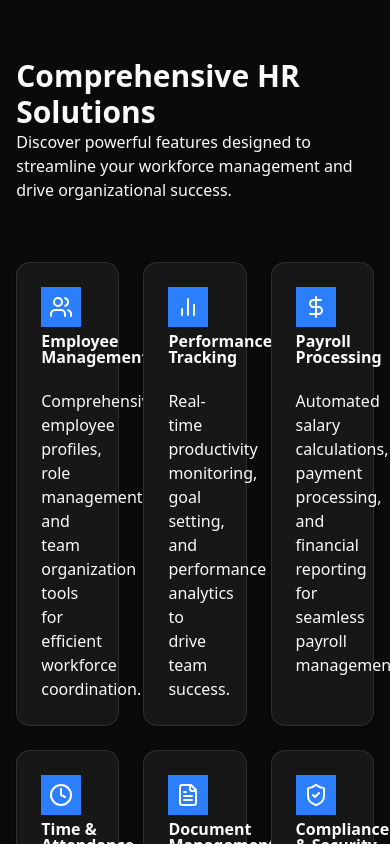
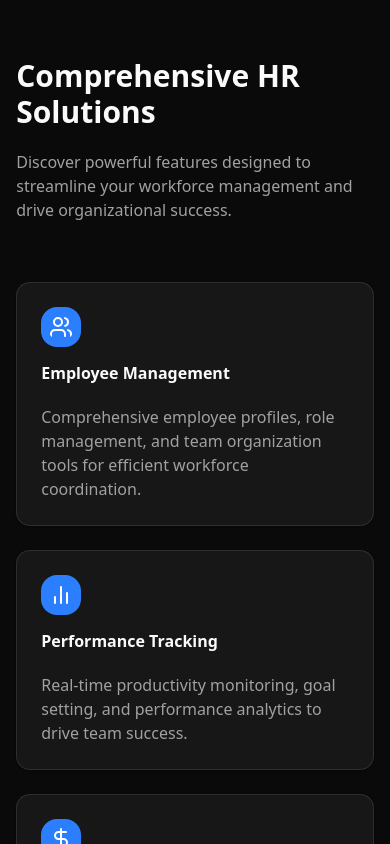
Before and after one commit to Farabiislam/WorkSphere, a React app in the folder client/: page / in a window 390 px wide. Shown: the part 860-1704 px from the top of the page. Built offline with nearby package versions, Linux system fonts and the light colour scheme; the HTML template or start-up script is replaced by a standard one.

Commit message:
solutions part responsive done

```diff
--- a/client/src/components/Home/Solutions.jsx
+++ b/client/src/components/Home/Solutions.jsx
@@ -18,32 +18,32 @@ import {
 } from "lucide-react";
 const features = [
   {
-    icon: <Users className="text-white w-10 h-10 bg-blue-500 p-2 " />,
+    icon: <Users className="text-white w-10 h-10 bg-blue-500 p-2 rounded-2xl text-center" />,
     title: "Employee Management",
     desc: "Comprehensive employee profiles, role management, and team organization tools for efficient workforce coordination.",
   },
   {
-    icon: <BarChart2 className="text-white w-10 h-10 bg-blue-500 p-2 " />,
+    icon: <BarChart2 className="text-white w-10 h-10 bg-blue-500 p-2 rounded-2xl text-center" />,
     title: "Performance Tracking",
     desc: "Real-time productivity monitoring, goal setting, and performance analytics to drive team success.",
   },
   {
-    icon: <DollarSign className="text-white w-10 h-10 bg-blue-500 p-2 " />,
+    icon: <DollarSign className="text-white w-10 h-10 bg-blue-500 p-2 rounded-2xl text-center" />,
     title: "Payroll Processing",
     desc: "Automated salary calculations, payment processing, and financial reporting for seamless payroll management.",
   },
   {
-    icon: <Clock className="text-white w-10 h-10 bg-blue-500 p-2 " />,
+    icon: <Clock className="text-white w-10 h-10 bg-blue-500 p-2 rounded-2xl text-center" />,
     title: "Time & Attendance",
     desc: "Digital time tracking, attendance monitoring, and work schedule management for accurate record keeping.",
   },
   {
-    icon: <FileText className="text-white w-10 h-10 bg-blue-500 p-2 " />,
+    icon: <FileText className="text-white w-10 h-10 bg-blue-500 p-2 rounded-2xl text-center" />,
     title: "Document Management",
     desc: "Secure storage and management of employee documents, contracts, and important HR paperwork.",
   },
   {
-    icon: <ShieldCheck className="text-white w-10 h-10 bg-blue-500 p-2 " />,
+    icon: <ShieldCheck className="text-white w-10 h-10 bg-blue-500 p-2 rounded-2xl text-center" />,
     title: "Compliance & Security",
     desc: "Ensure regulatory compliance and data security with advanced protection and audit capabilities.",
   },
@@ -53,21 +53,21 @@ const Solutions = () => {
     return (
       <div className="py-20">
         <div className=" flex flex-col mb-15 justify-center items-center ">
-          <h1 className='text-3xl font-bold ' >Comprehensive HR Solutions</h1>
-          <p>
+          <h1 className='text-3xl font-bold mb-5' >Comprehensive HR Solutions</h1>
+          <p className='text-muted-foreground'>
             Discover powerful features designed to streamline your workforce
             management and drive organizational success.
           </p>
         </div>
-        <div className="grid grid-cols-3 gap-6  ">
+        <div className="grid grid-cols-1 sm:grid-cols-2 md:grid-cols-3 gap-6">
           {features.map((feature, index) => (
             <Card key={index}>
               <CardHeader>
-              <div>{feature.icon}</div>
+              <div className='rounded-2xl mb-3'>{feature.icon}</div>
                 <CardTitle>{feature.title}</CardTitle>
               </CardHeader>
               <CardContent>
-                <p>{feature.desc}</p>
+                <p className='text-muted-foreground'>{feature.desc}</p>
               </CardContent>
             </Card>
           ))}
```
